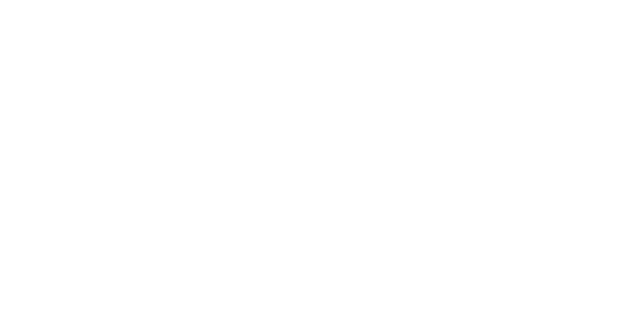
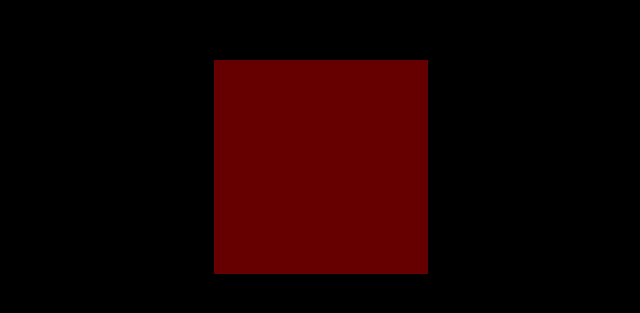
Before and after one commit to donglize521521/city, a Vue app: page / in a window 1280 px wide. Shown: the part 233-546 px from the top of the page, without its empty margins (319-959 px from the left). Built offline with nearby package versions, Linux system fonts and the light colour scheme.

Commit message:
17.3场景添加

```diff
--- a/package.json
+++ b/package.json
@@ -9,6 +9,7 @@
     "preview": "vite preview"
   },
   "dependencies": {
+    "three": "^0.157.0",
     "vue": "^3.3.4"
   },
   "devDependencies": {
--- a/src/App.vue
+++ b/src/App.vue
@@ -1,4 +1,10 @@
 <script setup>
+import { onMounted } from 'vue';
+import { initCity }from './enter'
+onMounted(()=>{
+  //初始化三维场景
+  initCity();
+})
 </script>
 
 <template>
--- /dev/null
+++ b/src/base/index.css
@@ -0,0 +1,16 @@
+* {
+  margin: 0;
+  padding: 0;
+}
+
+html,
+body {
+  overflow: hidden;
+}
+
+#webgl {
+  position: fixed;
+  top: 0;
+  left: 0;
+  outline: none;
+}
--- /dev/null
+++ b/src/enter/index.js
@@ -0,0 +1,52 @@
+import "../base/index.css"; //清除浏览器默认样式
+import * as THREE from "three";
+export const initCity = () => {
+  //获取canvas元素
+  const canvas = document.getElementById("webgl");
+
+  //创建场景
+  const scene = new THREE.Scene();
+
+  //创建相机
+  const camera = new THREE.PerspectiveCamera(
+    45,
+    window.innerWidth / window.innerHeight,
+    1,
+    100000
+  );
+  camera.position.set(0, 0, 10);
+  scene.add(camera);
+
+  //添加灯光
+  scene.add(new THREE.AmbientLight(0xadadad));
+  const directionLight = new THREE.DirectionalLight(0xffffff);
+  directionLight.position.set(0, 0, 0);
+  scene.add(directionLight);
+
+  const box = new THREE.BoxGeometry(2, 2, 2);
+  const material = new THREE.MeshLambertMaterial({ color: 0xff0000 });
+  scene.add(new THREE.Mesh(box, material));
+
+  //创建渲染器
+  const rederer = new THREE.WebGLRenderer({ canvas });
+  rederer.setSize(window.innerWidth, window.innerHeight);
+  //设置像素比(目的是为了让我们的渲染器能够使用和当前浏览器一样的像素比例)
+  rederer.setPixelRatio(Math.min(window.devicePixelRatio, 2));
+  //设置场景颜色
+  rederer.setClearColor(new THREE.Color(0x000000), 1);
+
+  //渲染场景
+  rederer.render(scene, camera);
+
+  //画布自适应能力
+  window.addEventListener("resize", () => {
+    //更新宽高比
+    camera.aspect = window.innerWidth / window.innerHeight;
+    //更新相机的投影矩阵
+    camera.updateProjectionMatrix();
+
+    rederer.setSize(window.innerWidth, window.innerHeight);
+    //设置像素比(目的是为了让我们的渲染器能够使用和当前浏览器一样的像素比例)
+    rederer.setPixelRatio(Math.min(window.devicePixelRatio, 2));
+  });
+};
```
Also changed, not shown: 1 other file (tests, documents, lock files or other folders).
